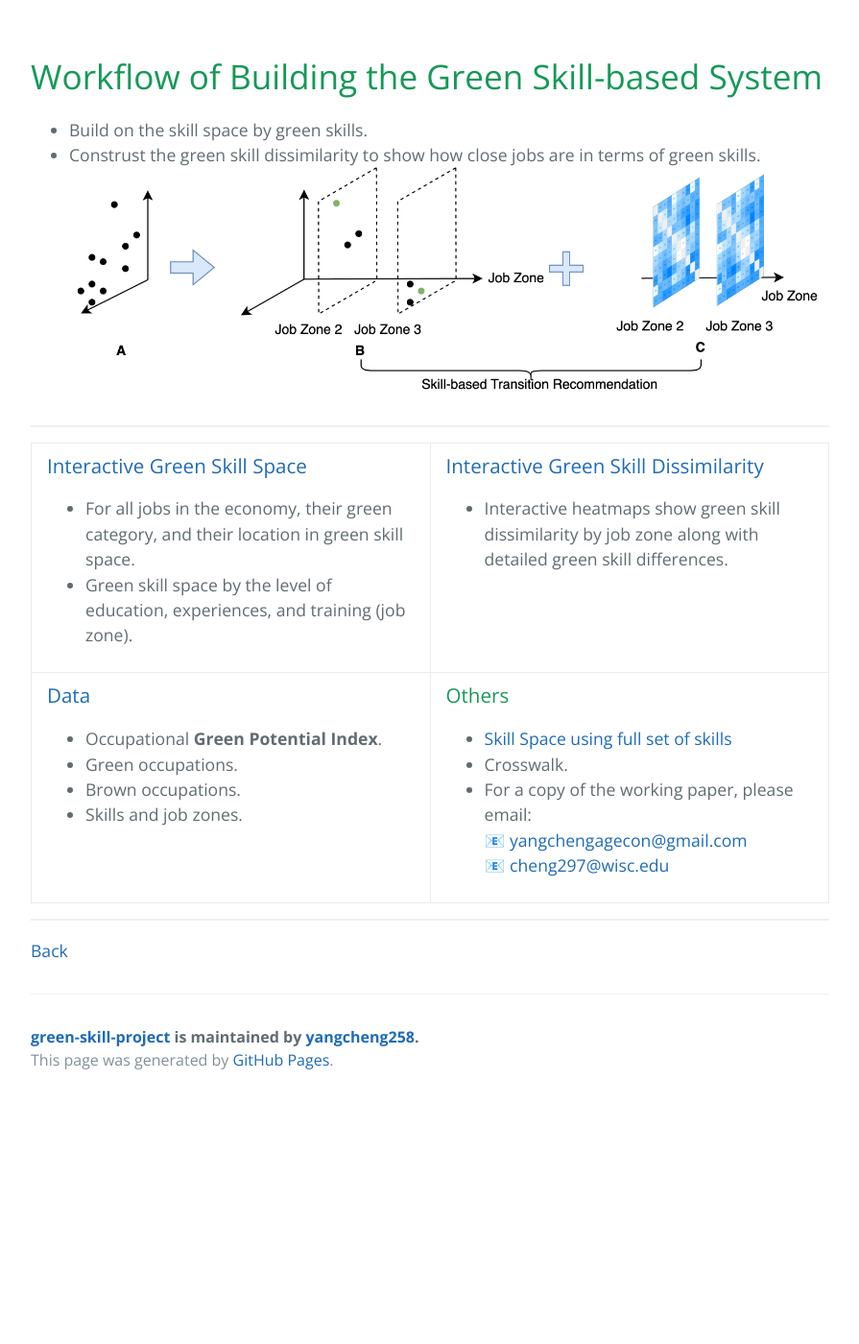
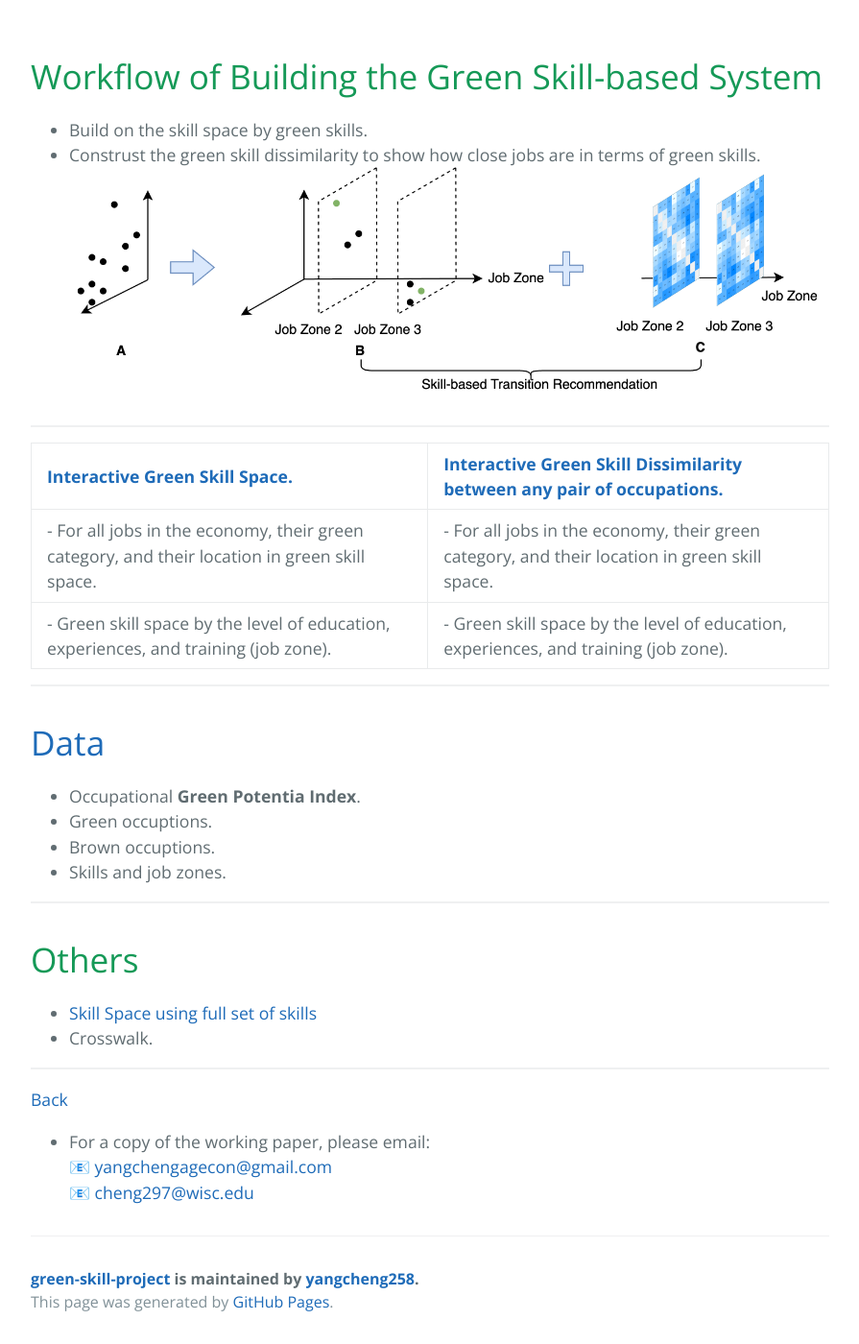
Before and after one commit to yangcheng258/green-skill-project, a Jekyll site: the page built from green-skill-based-recommendation-system/index.md, in a window 1280 px wide and 1400 px high, scrolled down 1570 px. Shown: the whole window at 96% size, without its empty margins (192-1087 px from the left). Built offline with Jekyll 4.4.1, drawn with Linux system fonts in a browser that asks for light colours; before the commit the page ends 2718 px from its top, so only the background shows below that.

Commit message:
Update index.md

```diff
--- a/green-skill-based-recommendation-system/index.md
+++ b/green-skill-based-recommendation-system/index.md
@@ -26,8 +26,16 @@
 <img src="./assets/pic/green-skill-recommendation-system.png" alt="Workflow diagram" class="limited">
 
 
-<!--
+
 ----------
+
+| [Interactive Green Skill Space.](./green-skill-space/green-skill-space.md)      |  [Interactive Green Skill Dissimilarity between any pair of occupations.](./green-skill-dissimilarity/green-skill-dissimilarity.md)      |
+|:----------------------|:------------------|
+| - For all jobs in the economy, their green category, and their location in green skill space.          | - For all jobs in the economy, their green category, and their location in green skill space. |
+| - Green skill space by the level of education, experiences, and training (job zone).| - Green skill space by the level of education, experiences, and training (job zone).  |
+
+
+<!-- ----------
 # [Interactive Green Skill Space.](./green-skill-space/green-skill-space.md)
 - For all jobs in the economy, their green category, and their location in green skill space.
 - Green skill space by the level of education, experiences, and training (job zone).
@@ -36,7 +44,7 @@
 
 # [Interactive Green Skill Dissimilarity between any pair of occupations.](./green-skill-dissimilarity/green-skill-dissimilarity.md)
 - Interactive heatmaps show green skill dissimilarity by job zone along with detailed green skill differences.
- - A quick preview here! [The green skill dissimilarity heatmap for all jobs. ](./assets/heatmaps/Heatmap_interactive_heatmap_blue.html)
+   -->
 ----------
 
 # [Data](./green-skill-data.md)
@@ -50,14 +58,17 @@
 - [Skill Space using full set of skills](./assets/skillspace/AllSkillSpace_cluster_plot.html)
 - Crosswalk.
 
--->
+
+----------
 
 
 
 
-----------
 
-<table class="gallery-grid">
+
+
+<!-- Fancy stuff but need toupdat eh code complete.
+ <table class="gallery-grid">
   <tr>
     <td width="50%" valign="top">
       <h3><a href="./green-skill-space/green-skill-space.md">Interactive Green Skill Space</a></h3>
@@ -95,11 +106,16 @@
       </ul>
     </td>
   </tr>
-</table>
+</table>  -->
 
 
-----------
 [Back](../index.md)
+
+
+
+- For a copy of the working paper, please email:
+  📧 [yangchengagecon@gmail.com](mailto:yangchengagecon@gmail.com)
+  📧 [cheng297@wisc.edu](mailto:cheng297@wisc.edu)
 
 <!--
 
```
